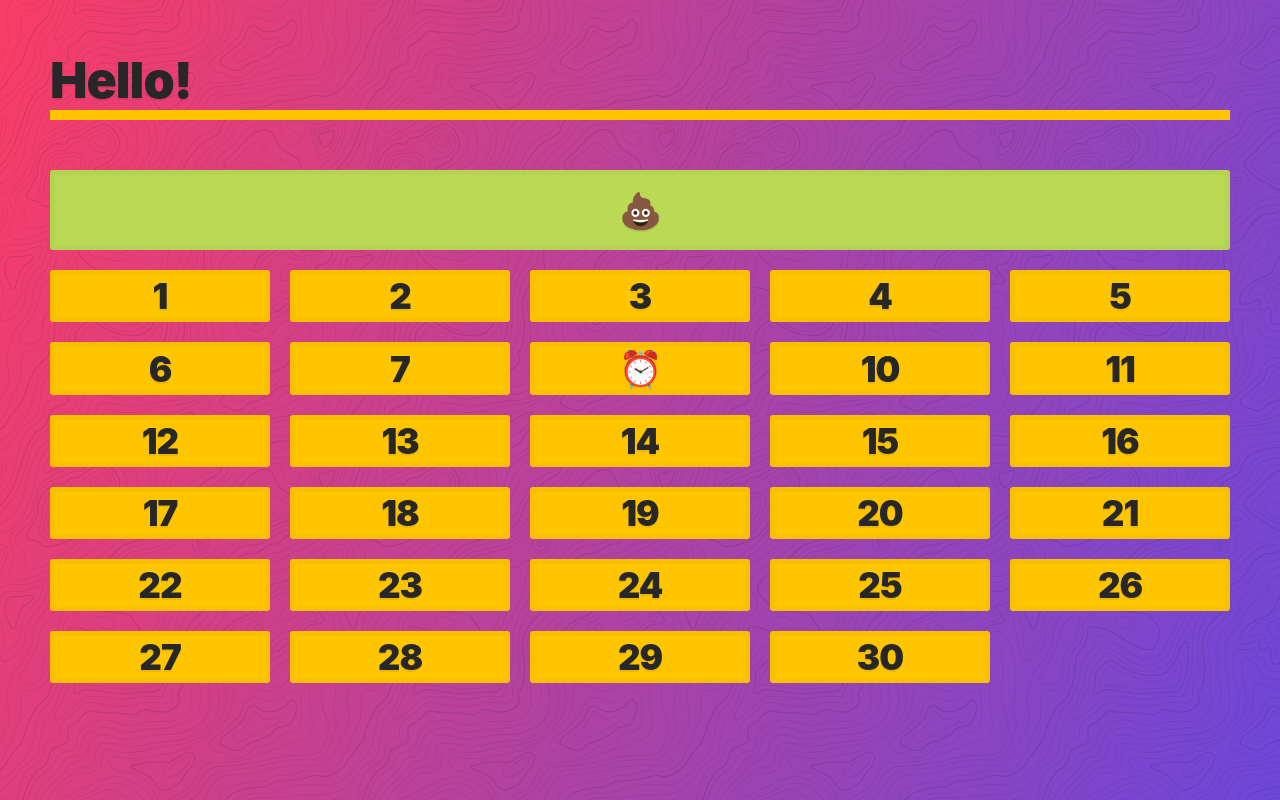
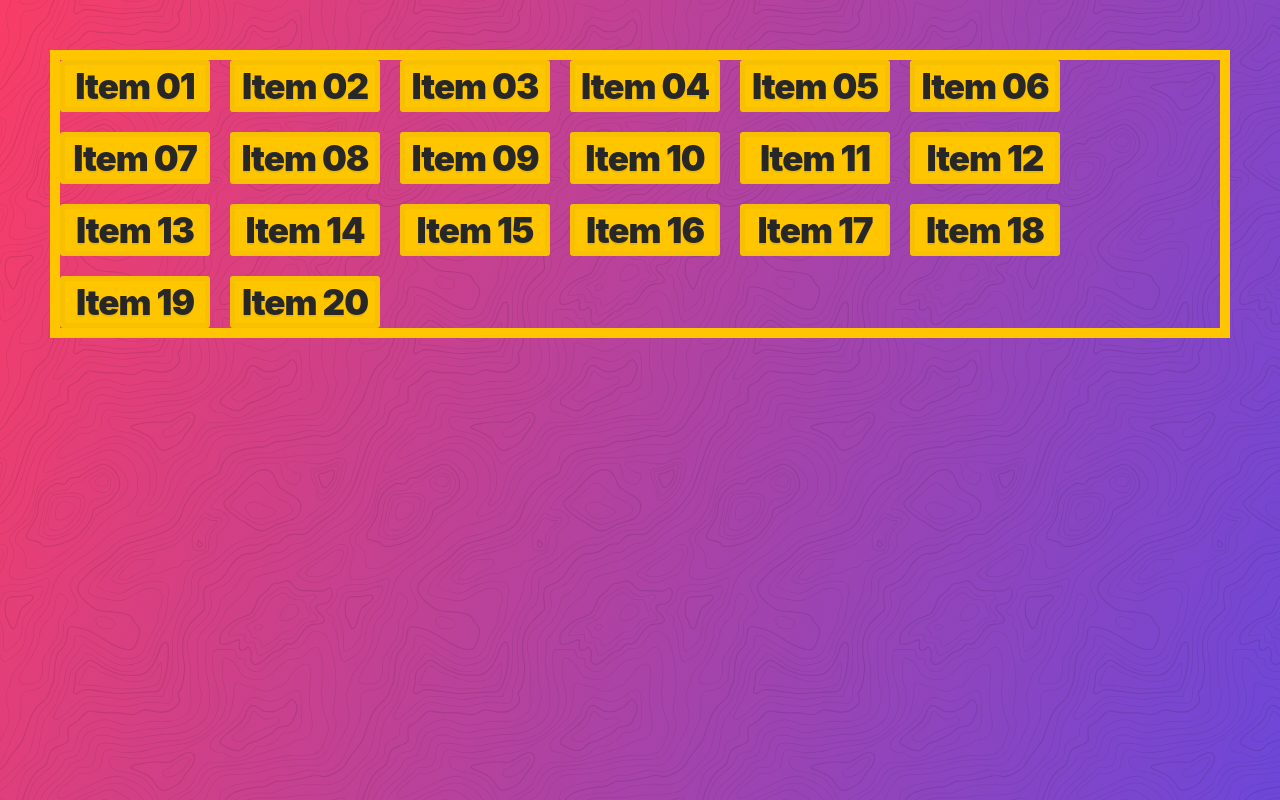
Before and after one commit to joshswl/css-grid, a website: page public/index.html in a window 1280 px wide. Drawn offline with Linux system fonts and the light colour scheme.

Commit message:
auto-fill

```diff
--- a/public/index.html
+++ b/public/index.html
@@ -5,130 +5,41 @@
   <meta charset="UTF-8">
   <meta name="viewport" content="width=device-width, initial-scale=1.0">
   <link rel="stylesheet" href="../assets/style.css">
-  <title>Starter Files and Tooling Setup!</title>
+  <title>auto-fit and auto-fill!</title>
 </head>
 
 <body>
-
-  <p>Hello!</p>
-
-  <!-- VS Code automatically has Emmet
-
-Example:
-.container>.item*10 -->
-
   <div class="container">
-    <!-- .item.item${$}*30 -->
-    <div class="item item1">1</div>
-    <div class="item item2">2</div>
-    <div class="item item3">3</div>
-    <div class="item item4">4</div>
-    <div class="item item5">5</div>
-    <div class="item item6">6</div>
-    <div class="item item7">7</div>
-    <div class="item poop">💩</div>
-    <div class="item item9">⏰</div>
-    <div class="item item10">10</div>
-    <div class="item item11">11</div>
-    <div class="item item12">12</div>
-    <div class="item item13">13</div>
-    <div class="item item14">14</div>
-    <div class="item item15">15</div>
-    <div class="item item16">16</div>
-    <div class="item item17">17</div>
-    <div class="item item18">18</div>
-    <div class="item item19">19</div>
-    <div class="item item20">20</div>
-    <div class="item item21">21</div>
-    <div class="item item22">22</div>
-    <div class="item item23">23</div>
-    <div class="item item24">24</div>
-    <div class="item item25">25</div>
-    <div class="item item26">26</div>
-    <div class="item item27">27</div>
-    <div class="item item28">28</div>
-    <div class="item item29">29</div>
-    <div class="item item30">30</div>
+    <div class="item item1">Item 01</div>
+    <div class="item item2">Item 02</div>
+    <div class="item item3">Item 03</div>
+    <div class="item item4">Item 04</div>
+    <div class="item item5">Item 05</div>
+    <div class="item item6">Item 06</div>
+    <div class="item item7">Item 07</div>
+    <div class="item item8">Item 08</div>
+    <div class="item item9">Item 09</div>
+    <div class="item item10">Item 10</div>
+    <div class="item item11">Item 11</div>
+    <div class="item item12">Item 12</div>
+    <div class="item item13">Item 13</div>
+    <div class="item item14">Item 14</div>
+    <div class="item item15">Item 15</div>
+    <div class="item item16">Item 16</div>
+    <div class="item item17">Item 17</div>
+    <div class="item item18">Item 18</div>
+    <div class="item item19">Item 19</div>
+    <div class="item item20">Item 20</div>
   </div>
 
   <style>
-    p {
-      font-size: 50px;
-      border-bottom: 10px solid var(--yellow);
-      color: var(--black);
-    }
-
     .container {
       display: grid;
       grid-gap: 20px;
-
-
-      /* sizing grid items */
-      grid-template-columns: repeat(5, 1fr);
-      grid-template-rows: repeat(5, 1fr);
-
-      /* repeat function */
-
-      /* grid-template-columns: 100px repeat(2, 1fr auto) 200px repeat(2, 5fr); */
-
-
-      /* sizing tracks */
-
-      /* height: 600px; */
-      /* border: 10px solid var(--yellow); */
-      /* grid-template-columns: 50% 1fr 1fr 1fr; */
-      /* grid-template-rows: 1fr 10fr 1fr 1fr; */
-      /* grid-template-columns: auto 1fr auto 1fr; */
-
-
-      /* grid-template-columns: 100px auto 500px 50px; */
-      /* grid-template-columns: repeat(5, 100px); */
-
-
-      /* auto-flow */
-
-      /* grid-template-columns: 400px 200px; */
-      /* grid-auto-flow: row; */
-      /* grid-auto-flow: column; */
-      /* grid-auto-columns: 200px; */
-
-
-      /* explicit */
-
-      /* grid-template-columns: 200px 400px; */
-      /* grid-template-rows: 50px 100px; */
-
-
-      /* implicit */
-
-      /* grid-auto-rows: 300px; */
-    }
-
-    /* sizing grid items */
-
-    /* .item9 {
-      background: mistyrose;
-      grid-column: span 10;
-      grid-row: span 2;
-    } */
-
-    .poop {
-      background: #BADA55;
-      /* grid-column-start: 2; */
-      /* grid-column-end: 5; */
-      /* grid-column: 2 / 5; */
-
-
-      /* how to take up the entire grid */
-      grid-column: 1 / -1;
-      grid-row: 1 / -1;
-
-      /* this is like width: 100% */
-      /* grid-column: 1 / -1;  */
-
+      border: 10px solid var(--yellow);
+      grid-template-columns: repeat(auto-fill, 150px);
     }
   </style>
-
 </body>
 
 </html>
```
Also changed, not shown: public/basics.html (added, +134 -0 lines), public/basics-review.html (renamed from get-sweaty/index.html).
